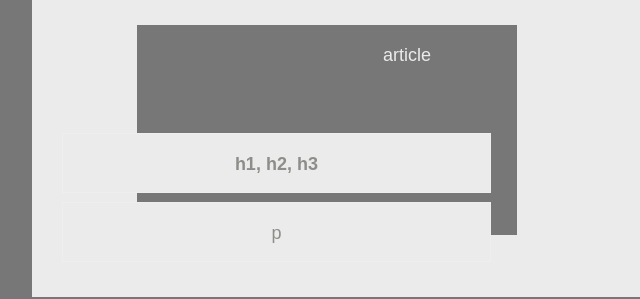
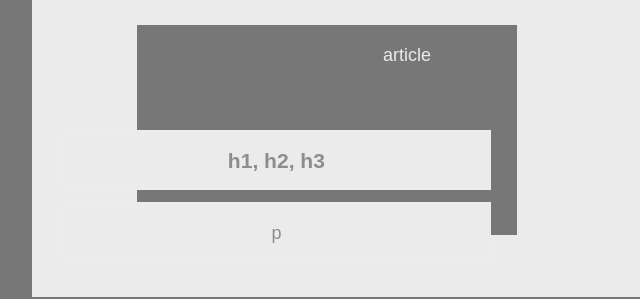
Before and after one commit to val-wong/HW-Wireframe, a plain HTML site: page index.html in a window 1280 px wide. Shown: the part 241-540 px from the top of the page, 128-768 px from the left. Drawn offline with Linux system fonts and the light colour scheme.

Commit message:
updated HTML file

```diff
--- a/index.html
+++ b/index.html
@@ -49,7 +49,7 @@
       <main>
          <section id="section">section</section>
          <article id="article">article</article>
-          <h4 id="headers">h1, h2, h3</h4>
+          <h3 id="headers">h1, h2, h3</h3>
           <p id="p">p</p>
       </main>
       <section id="aside">
```
